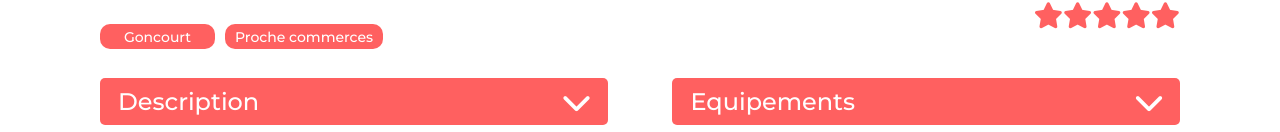
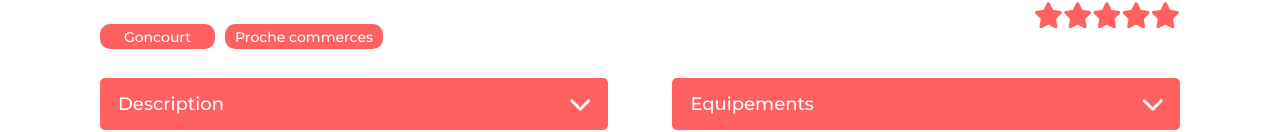
Before and after one commit to SGdevWeb/Kasa-OC, a React (Create React App) app: page /lodging/0979876d in a window 1280 px wide. Shown: the part 670-802 px from the top of the page. Built offline with nearby package versions, Linux system fonts and the light colour scheme.

Commit message:
Correction of the style on the Collapse component

```diff
--- a/src/pages/About.css
+++ b/src/pages/About.css
@@ -4,12 +4,12 @@
 }
 
 @media (min-width: 1025px) {
-    .dropdown {
+    .aboutContainer .dropdown {
         height: 47px;
         font-size: 24px;
     }
 
-    .collapseDescription {
+    .aboutContainer .collapseDescription {
         font-size: 24px;
     }
 }
```
